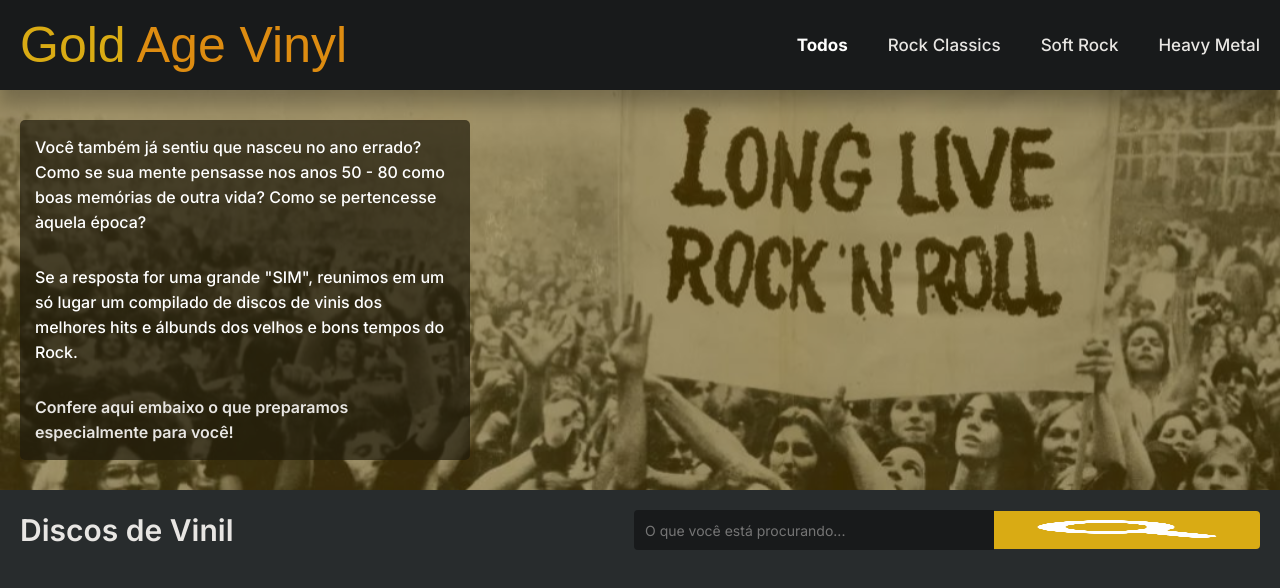
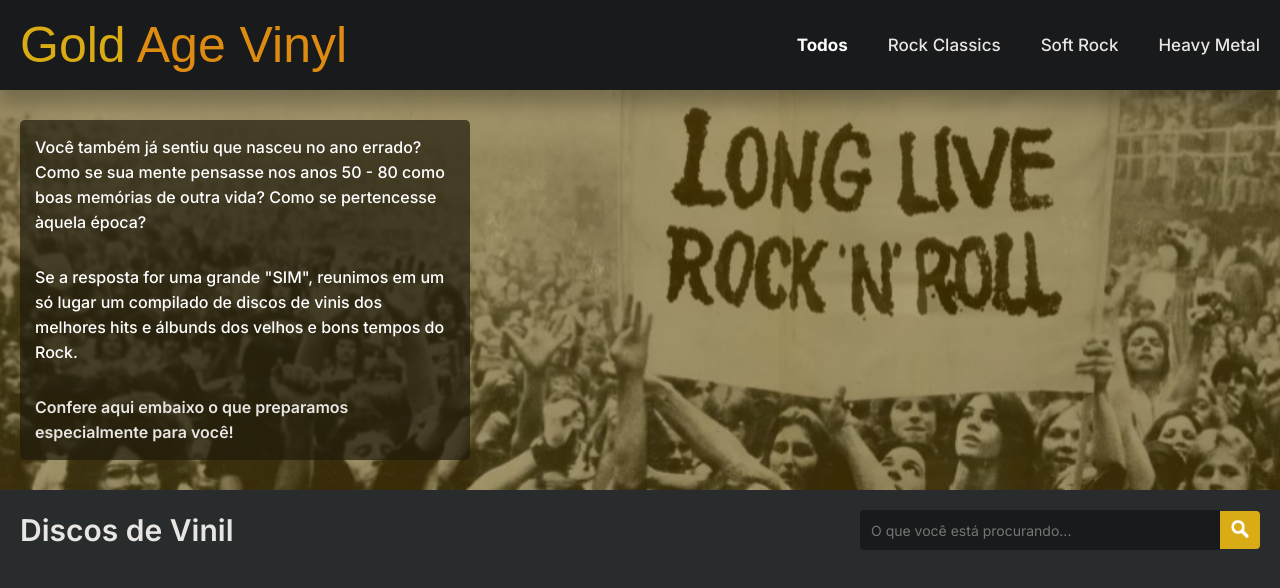
Before and after one commit to gabrielgpavao/gold-age-vinyl-nextjs-app, a Next.js app: page / in a window 1280 px wide. Shown: the top 588 px of the page. Built offline with nearby package versions, Linux system fonts and the light colour scheme; a web font is replaced by a local one.

Commit message:
fix: seachIcon size

```diff
--- a/src/styles/components/Products/products.module.scss
+++ b/src/styles/components/Products/products.module.scss
@@ -40,6 +40,7 @@
 }
 
 .searchButton {
+    width: 40px;
 	background-color: var(--brand2);
     padding: 8px;
     border-bottom-right-radius: 4px;
@@ -51,5 +52,6 @@
 }
 
 .searchIcon{
-	max-height: 20px;
+    width: 24px;
+	height: 20px;
 }
```
